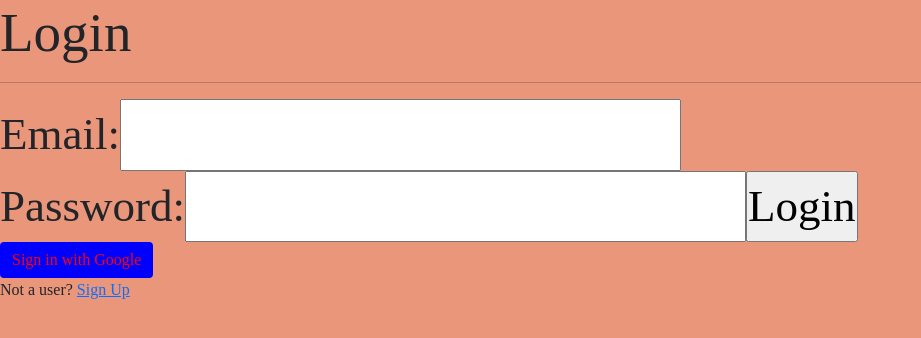
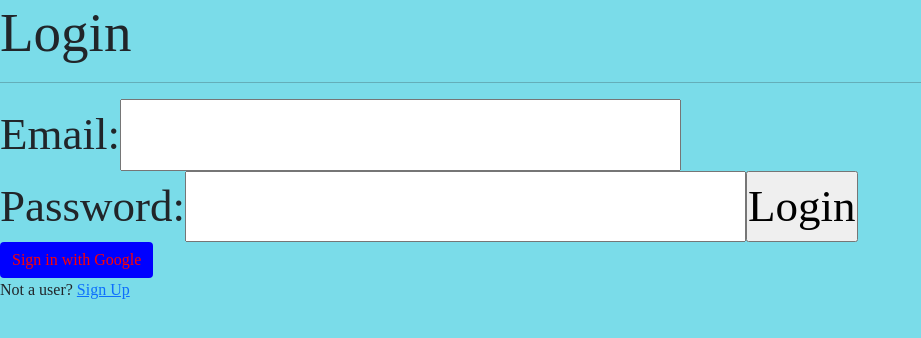
Before and after one commit to ChristianJWKlein/firebase-auth-react, a React (Create React App) app: page / in a window 1280 px wide. Shown: the top 338 px of the page, without its empty margins (0-921 px from the left). Built offline with nearby package versions, Linux system fonts and the light colour scheme.

Commit message:
edited read me

```diff
--- a/src/index.css
+++ b/src/index.css
@@ -15,7 +15,7 @@ input {
 }
 
 body {
-  background-color: darksalmon;
+  background-color: rgb(122, 220, 233);
 }
 
 @media (max-width: 600px) {
--- a/src/scenes/Login.js
+++ b/src/scenes/Login.js
@@ -51,7 +51,7 @@ export default function Login({ setUser, user }) {
       .catch(alert);
   };
 
-  console.log("Here is my user from my parent App compnonent", user);
+  console.log("Here is my user from my parent App component", user);
 
   return (
     <>
--- a/src/scenes/Signup.js
+++ b/src/scenes/Signup.js
@@ -14,6 +14,7 @@ export default function Singup({ setUser }) {
   const navigate = useNavigate();
   const provider = new GoogleAuthProvider();
   const auth = getAuth(app);
+
   const handleFormSubmit = (e) => {
     e.preventDefault();
     createUserWithEmailAndPassword(auth, email, password)
```
Also changed, not shown: screenshot.png (added), 1 other file (tests, documents, lock files or other folders).
